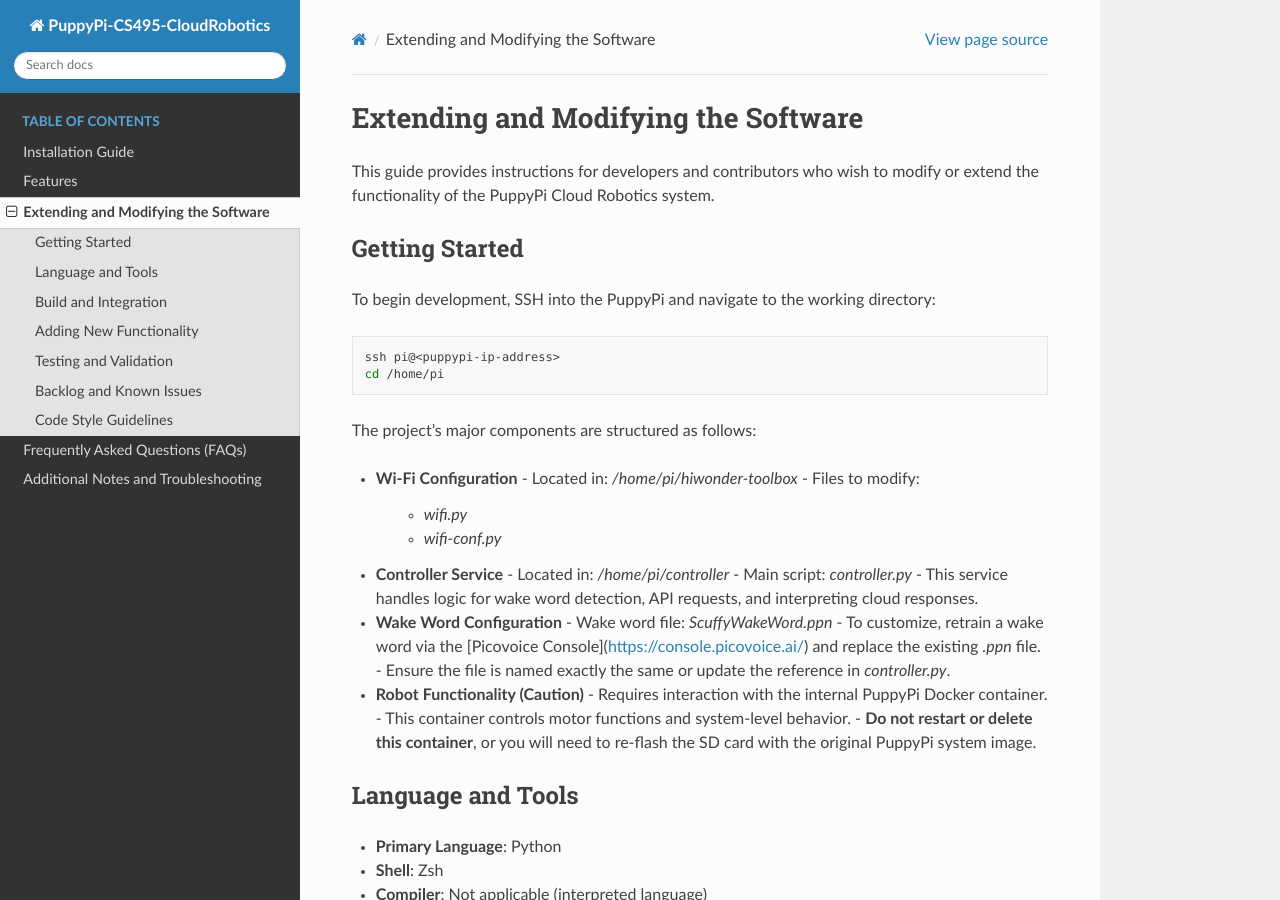
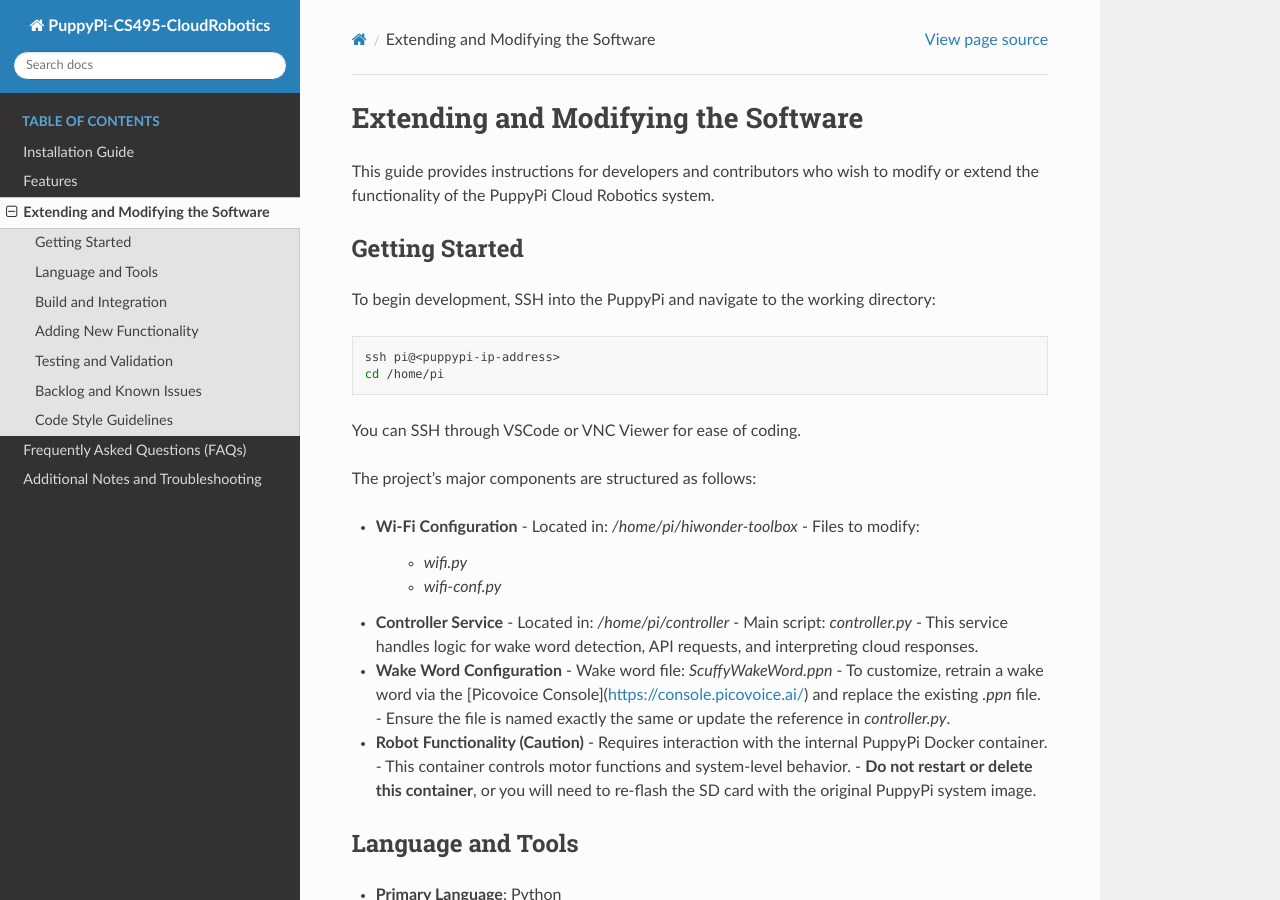
Before and after one commit to CS-495-Cloud-Robotics-Team/PuppyPi, a Sphinx documentation site: the page built from docs/extend.rst, in a window 1280 px wide and 900 px high. Built offline with Sphinx 7.4.7 and the Read the Docs theme 3.1.0, drawn with Linux system fonts in a browser that asks for light colours; pages that are not in the unit, such as notebooks, are missing from menus.

Commit message:
Update extend.rst

```diff
--- a/docs/extend.rst
+++ b/docs/extend.rst
@@ -12,6 +12,8 @@
 
    ssh pi@<puppypi-ip-address>
    cd /home/pi
+
+You can SSH through VSCode or VNC Viewer for ease of coding.
 
 The project’s major components are structured as follows:
 
```
